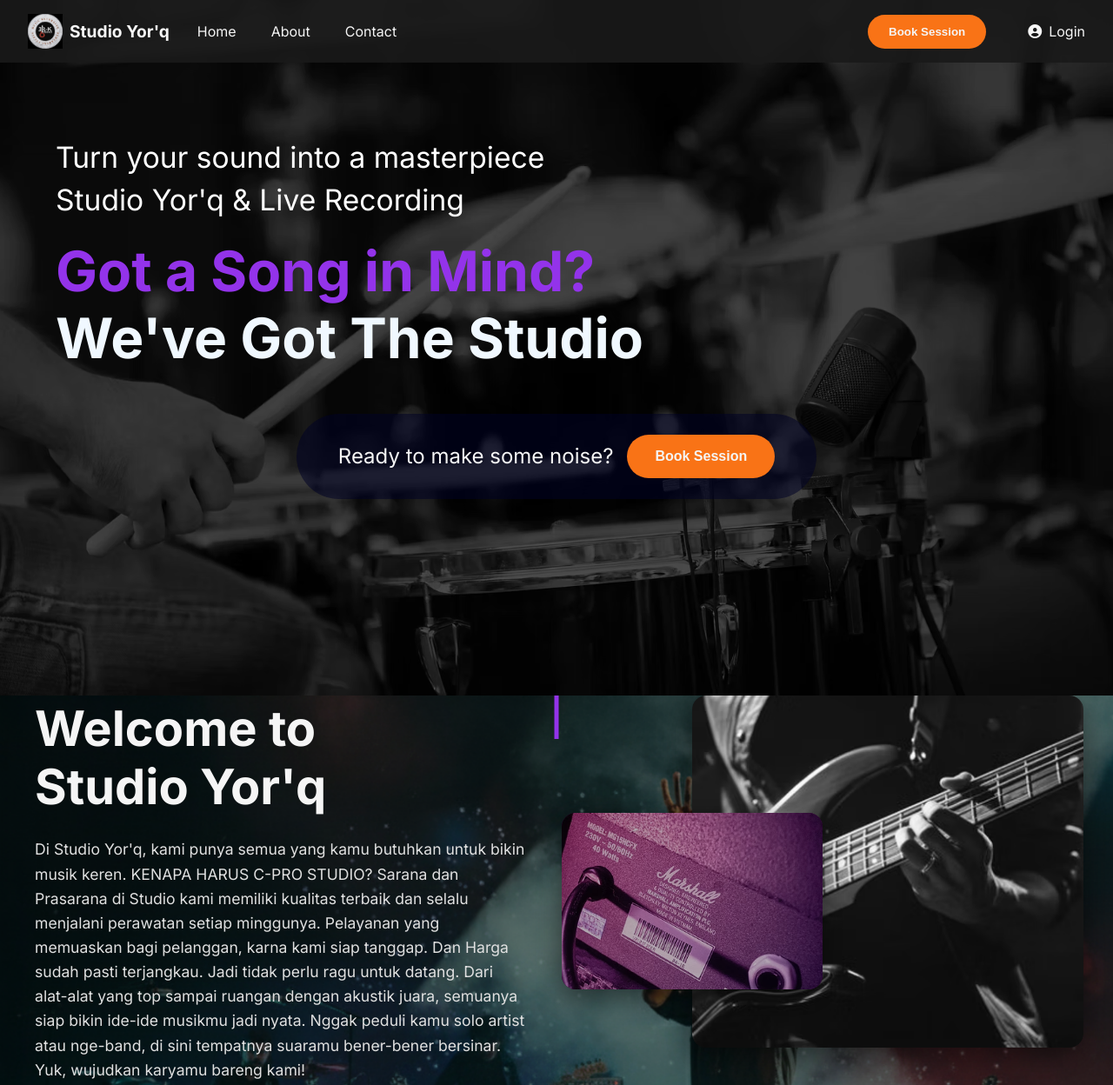
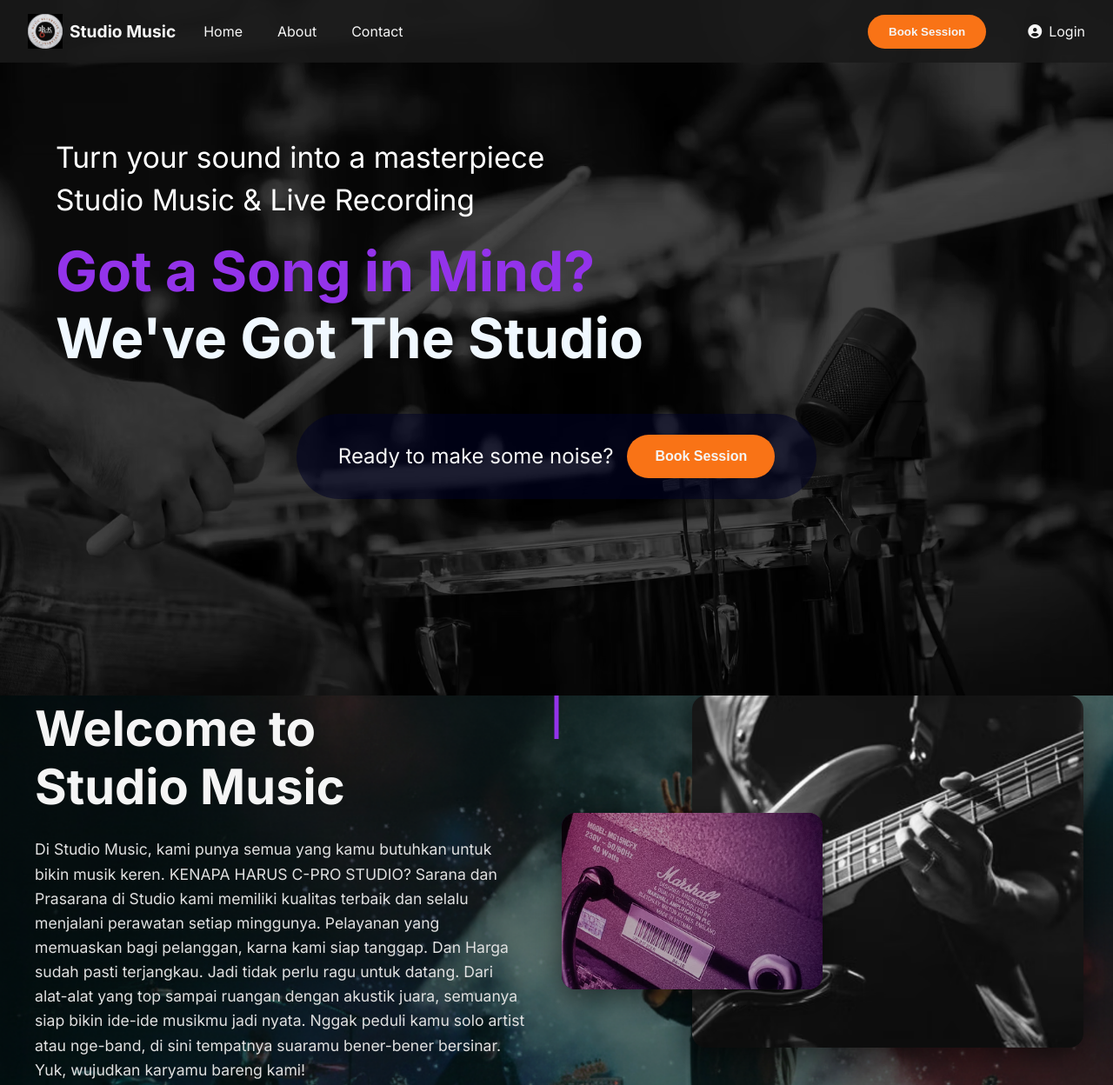
Before and after one commit to harun-pixel/Studio-Yor-q-, a plain HTML site: page index.html in a window 1280 px wide. Shown: the top 1248 px of the page at 87% size. Drawn offline with Linux system fonts and the light colour scheme.

Commit message:
Update index.html

```diff
--- a/index.html
+++ b/index.html
@@ -3,7 +3,7 @@
 <head>
     <meta charset="UTF-8">
     <meta name="viewport" content="width=device-width, initial-scale=1.0">
-    <title>Studio Yor'q</title>
+    <title>Studio Music</title>
     <link rel="preconnect" href="https://fonts.googleapis.com">
     <link rel="preconnect" href="https://fonts.gstatic.com" crossorigin>
     <link href="https://fonts.googleapis.com/css2?family=Inter:wght@400;700&display=swap" rel="stylesheet">
@@ -17,7 +17,7 @@
         <div class="navbar-left">
           <div class="logo">
             <img src="logo.jpeg" alt="MA Music Studio Logo">
-            <span>Studio Yor'q</span>
+            <span>Studio Music</span>
           </div>
           <nav class="nav-menu">
             <a href="#" class="nav-link">Home</a>
@@ -110,7 +110,7 @@
                 <div class="ticket-header">
                     <div class="ticket-logo">
                         <img src="logo.jpeg" alt="Studio Yor'q Logo">
-                        <span>Studio Yor'q</span>
+                        <span>Studio Music</span>
                     </div>
                     <div class="ticket-id" id="ticketBookingId">#BK00000000</div>
                 </div>
@@ -275,7 +275,7 @@
                 <i class="fas fa-check-circle"></i>
             </div>
             <h2>Booking Confirmed!</h2>
-            <p>Terima Kasih telah memilih Studio Yor'q</p>
+            <p>Terima Kasih telah memilih Studio Music</p>
         </div>
 
         <div class="confirmation-content">
@@ -481,7 +481,7 @@
         <div class="hero-background-overlay"></div>
         <div class="hero-content">
             <p class="hero-subtitle">Turn your sound into a masterpiece</p>
-            <p class="hero-subtitle">Studio Yor'q & Live Recording</p>
+            <p class="hero-subtitle">Studio Music & Live Recording</p>
             <h1 class="hero-headline">
                 <span class="headline-purple">Got a Song in Mind?</span><span style="color: aliceblue;"><br>We've Got The Studio</span>
             </h1>
@@ -508,7 +508,7 @@
                     <h2 class="about-title">Where Sound Meets Your Soul</h2>
                 </div>
                 <p class="about-subtitle">
-                    Di Studio Yor'q, kami percaya bahwa setiap nada memiliki cerita. Kami berdedikasi untuk menyediakan lingkungan yang sempurna bagi para musisi untuk berkreasi, bereksperimen, dan menyempurnakan karya mereka.
+                    Di Studio Music, kami percaya bahwa setiap nada memiliki cerita. Kami berdedikasi untuk menyediakan lingkungan yang sempurna bagi para musisi untuk berkreasi, bereksperimen, dan menyempurnakan karya mereka.
                 </p>
                 <div class="about-value-cards">
                     <div class="value-card">
@@ -564,8 +564,8 @@
     <section class="welcome-section">
         <div class="welcome-content-wrapper">
             <div class="welcome-left-content">
-                <h1 class="welcome-title">Welcome to<br>Studio Yor'q</h1>
-                <p class="welcome-description">Di Studio Yor'q, kami punya semua yang kamu butuhkan untuk bikin musik keren. KENAPA HARUS C-PRO STUDIO? Sarana dan Prasarana di Studio kami memiliki kualitas terbaik dan selalu menjalani perawatan setiap minggunya. Pelayanan yang memuaskan bagi pelanggan, karna kami siap tanggap. Dan Harga sudah pasti terjangkau. Jadi tidak perlu ragu untuk datang. Dari alat-alat yang top sampai ruangan dengan akustik juara, semuanya siap bikin ide-ide musikmu jadi nyata. Nggak peduli kamu solo artist atau nge-band, di sini tempatnya suaramu bener-bener bersinar. Yuk, wujudkan karyamu bareng kami!</p>
+                <h1 class="welcome-title">Welcome to<br>Studio Music</h1>
+                <p class="welcome-description">Di Studio Music, kami punya semua yang kamu butuhkan untuk bikin musik keren. KENAPA HARUS C-PRO STUDIO? Sarana dan Prasarana di Studio kami memiliki kualitas terbaik dan selalu menjalani perawatan setiap minggunya. Pelayanan yang memuaskan bagi pelanggan, karna kami siap tanggap. Dan Harga sudah pasti terjangkau. Jadi tidak perlu ragu untuk datang. Dari alat-alat yang top sampai ruangan dengan akustik juara, semuanya siap bikin ide-ide musikmu jadi nyata. Nggak peduli kamu solo artist atau nge-band, di sini tempatnya suaramu bener-bener bersinar. Yuk, wujudkan karyamu bareng kami!</p>
             </div>
             <div class="welcome-right-content">
                 <div class="image-stack">
@@ -662,7 +662,7 @@
     <section id="layanan" class="services-section">
         <div class="container">
             <h2>Layanan Kami</h2>
-            <p class="section-subtitle">Butuh apa saja untuk musikmu? <br> Studio Yor'q & Recording siap jadi partner lengkapmu!</p>
+            <p class="section-subtitle">Butuh apa saja untuk musikmu? <br> Studio Music & Recording siap jadi partner lengkapmu!</p>
             <div class="services-grid">
                 <div class="service-card">
                     <div class="icon">🎸</div>
@@ -836,7 +836,7 @@
     <footer class="footer">
         <div class="container footer-content">
             <div class="footer-info">
-                <a href="#" class="logo footer-logo">Studio Yor'q</a>
+                <a href="#" class="logo footer-logo">Studio Music</a>
                 <p>Jl.Karet Raya, Ruko No.3 RT.005/RW.006, Kel.Cibodasari,Kec.Cibodas. Kota Tangerang, Tangerang 15138</p>
                 <p>Telepon: 08111828892</p>
             </div>
@@ -856,7 +856,7 @@
             </div>
         </div>
         <div class="footer-bottom">
-            <p style="text-align: center;">&copy; 2025 Studio Yor'q. All Rights Reserved.</p>
+            <p style="text-align: center;">&copy; 2025 Studio Music. All Rights Reserved.</p>
         </div>
     </footer>
 
```
